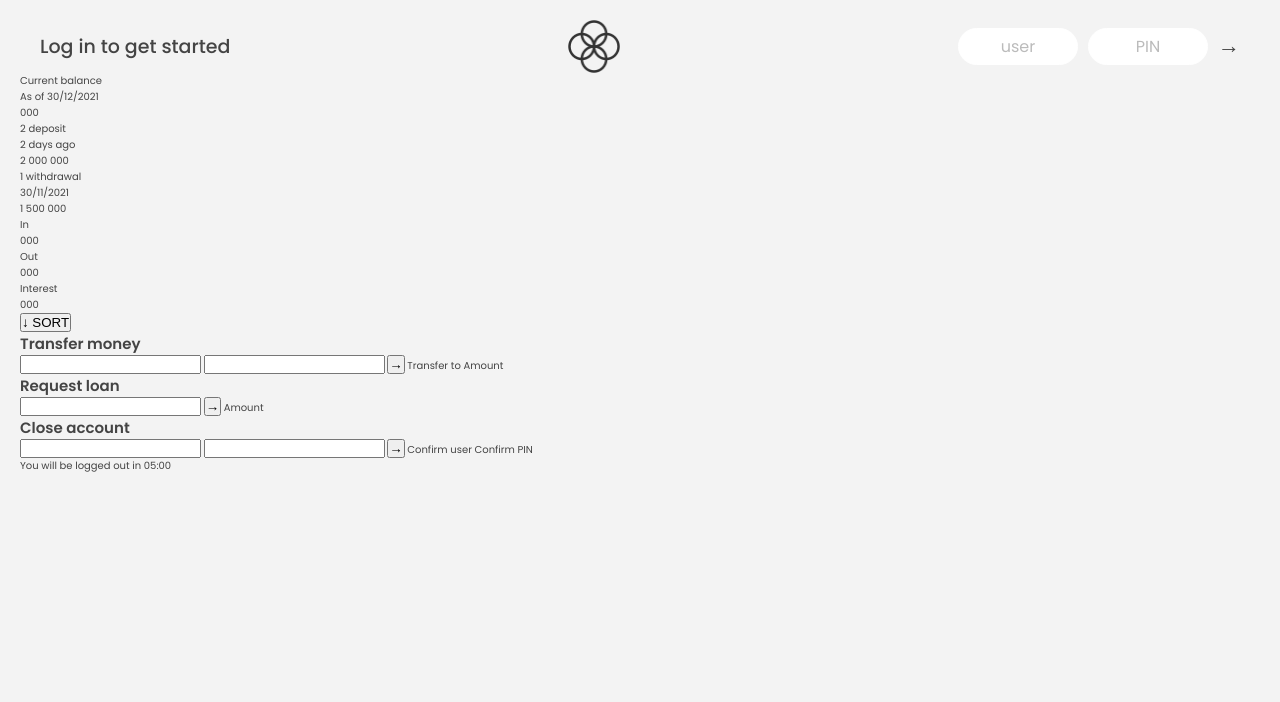
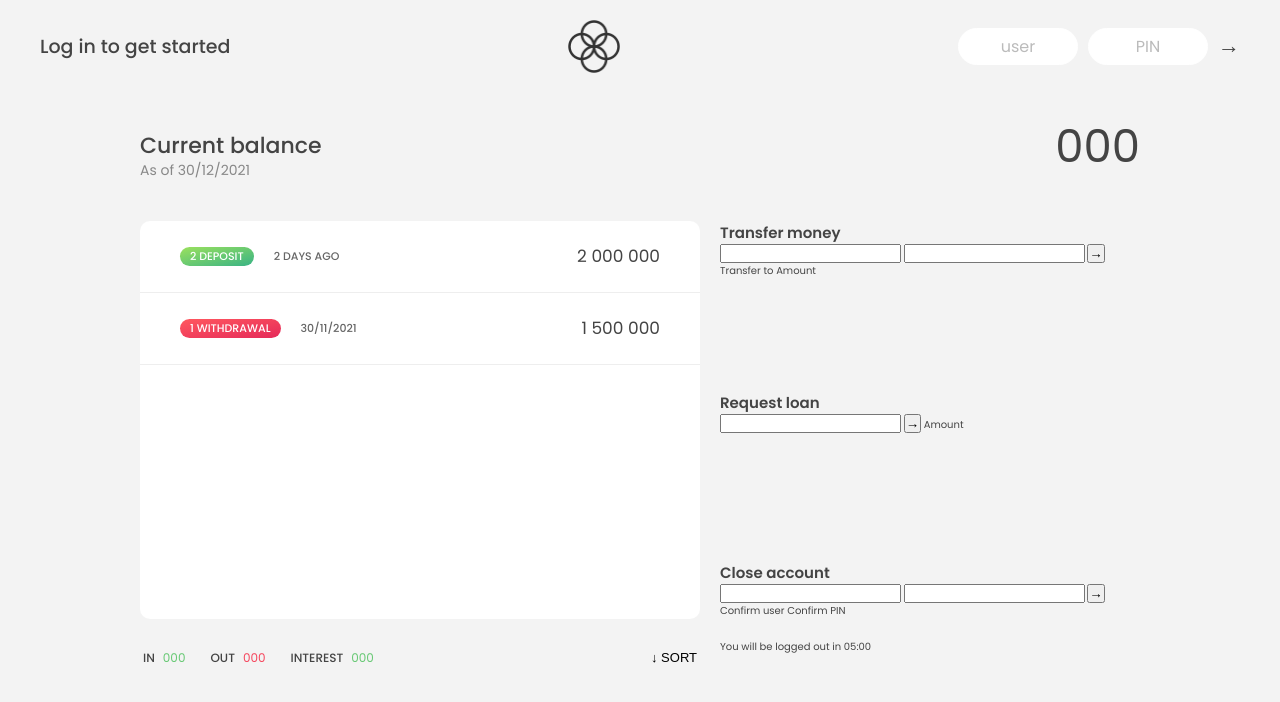
Before and after one commit to phieraditya/online-banking, a plain HTML site: page index.html in a window 1280 px wide. Drawn offline with Linux system fonts and the light colour scheme; a script that the page names is missing.

Commit message:
style balance, movements and summary

```diff
--- a/style.css
+++ b/style.css
@@ -70,14 +70,130 @@ nav {
 
 .login__btn:hover,
 .login__btn:focus,
-.login__sort:hover,
-.login__sort:focus {
+.btn--sort:hover,
+.btn--sort:focus {
   color: #777;
 }
+
 /* MAIN */
+.app {
+  position: relative;
+  max-width: 100rem;
+  margin: 4rem auto;
+  display: grid;
+  grid-template-columns: 4fr 3fr;
+  grid-template-rows: auto repeat(2, 15rem) auto;
+  gap: 2rem;
+  opacity: 1; /* change later with js */
+  transition: all 1s;
+}
+
+.balance {
+  grid-column: 1 / span 2;
+  display: flex;
+  align-items: flex-end;
+  justify-content: space-between;
+  margin-bottom: 2rem;
+}
+
+.balance__label {
+  font-size: 2.2rem;
+  font-weight: 500;
+  margin-bottom: -0.2rem;
+}
+
+.balance__date {
+  font-size: 1.4rem;
+  color: #888;
+}
+
+.balance__value {
+  font-size: 4.5rem;
+  font-weight: 400;
+}
 
 /* MOVEMENTS */
+.movements {
+  grid-row: 2 / span 3;
+  background-color: #fff;
+  border-radius: 1rem;
+  overflow: scroll;
+}
+
+.movements__row {
+  padding: 2.25rem 4rem;
+  display: flex;
+  align-items: center;
+  border-bottom: 1px solid #eee;
+}
+
+.movements__type {
+  font-size: 1.1rem;
+  text-transform: uppercase;
+  font-weight: 500;
+  color: #fff;
+  padding: 0.1rem 1rem;
+  border-radius: 10rem;
+  margin-right: 2rem;
+}
+
+.movements__type--deposit {
+  background-image: linear-gradient(to top left, #39b385, #9be15d);
+}
+
+.movements__type--withdrawal {
+  background-image: linear-gradient(to top left, #e52a5a, #ff585f);
+}
+
+.movements__date {
+  font-size: 1.1rem;
+  text-transform: uppercase;
+  font-weight: 500;
+  color: #666;
+}
+
+.movements__value {
+  font-size: 1.7rem;
+  margin-left: auto;
+}
 
 /* SUMMARY */
+.summary {
+  grid-row: 5 / 6;
+  display: flex;
+  align-items: baseline;
+  padding: 0 0.3rem;
+  margin-top: 1rem;
+}
+
+.summary__label {
+  font-size: 1.2rem;
+  font-weight: 500;
+  text-transform: uppercase;
+  margin-right: 0.8rem;
+}
+
+.summary__value {
+  font-size: 1.2rem;
+  margin-right: 2.5rem;
+}
+
+.summary__value--in,
+.summary__value--interest {
+  color: #66c873;
+}
+
+.summary__value--out {
+  color: #f5465d;
+}
+
+.btn--sort {
+  margin-left: auto;
+  border: none;
+  background: none;
+  font-size: 1.3rem;
+  font-weight: 500;
+  cursor: pointer;
+}
 
 /* OPERATIONS */
```
